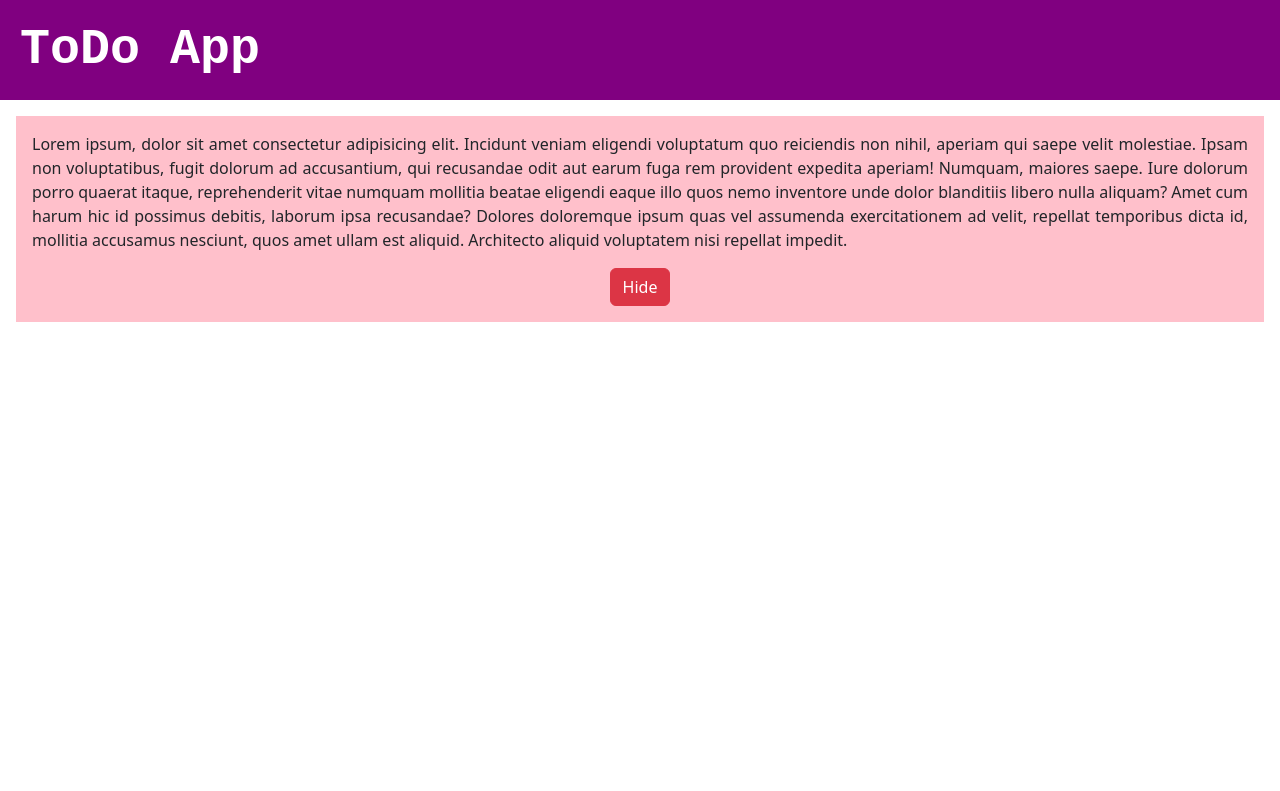
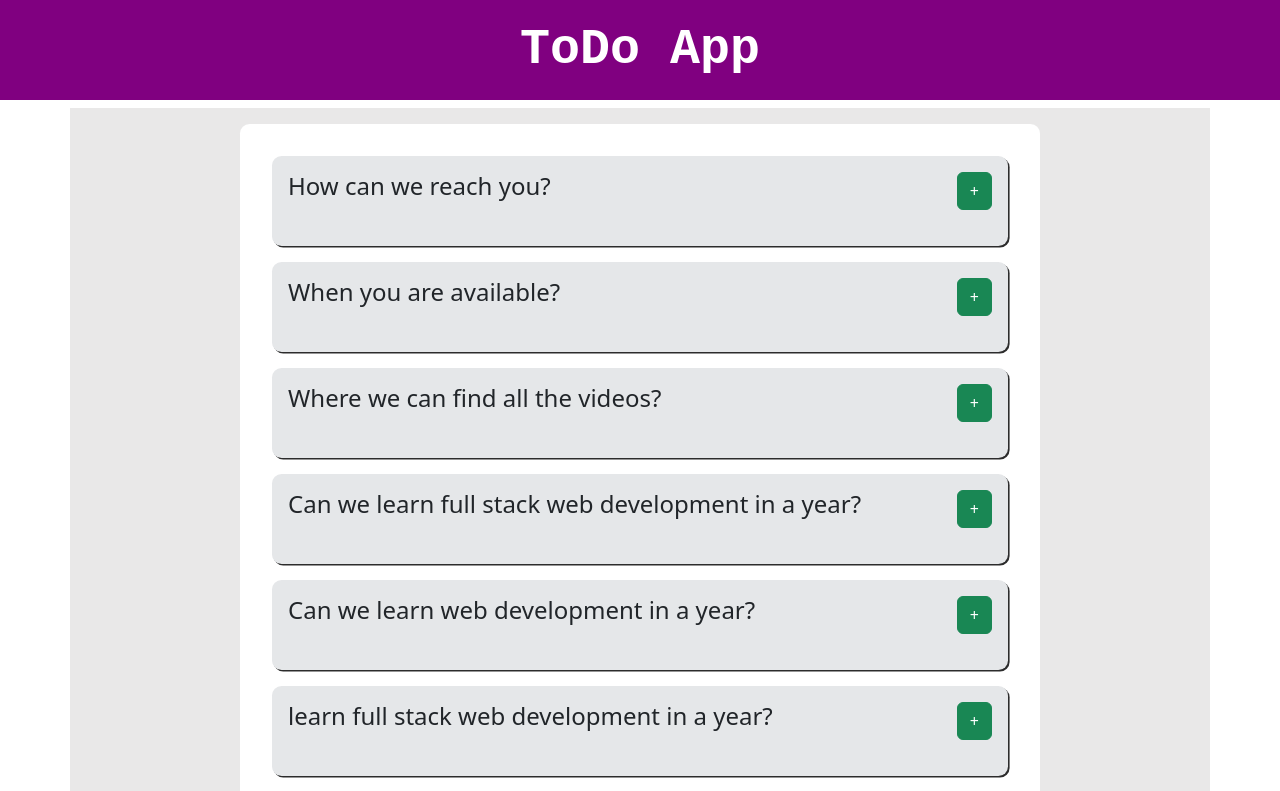
Before and after one commit to swapnilahmedshishir/reactTutorial, a React (Vite) app: page / in a window 1280 px wide. Shown: the top 791 px of the page. Built offline with nearby package versions, Linux system fonts and the light colour scheme.

Commit message:
learning faqs show and hide

```diff
--- a/src/App.jsx
+++ b/src/App.jsx
@@ -15,6 +15,7 @@ import From from './component/FROM/From';
 import { Passing_data_prent } from './component/State_Lifting/Passing_data_prent';
 import { Formik } from './component/Formik/Formik';
 import { Toggle } from './component/Toggle/Toggle';
+import { FAQS } from './component/FAQ/FAQS';
 
 
 function App() {
@@ -23,7 +24,7 @@ function App() {
     <div className='app'>
        <h1 className='heading'>ToDo App</h1>
 
-    <Toggle></Toggle>
+    <FAQS></FAQS>
 
 
         {
@@ -31,7 +32,7 @@ function App() {
 //<From_Data_Collect></From_Data_Collect>
 //<Formik></Formik>
 //<Passing_data_prent></Passing_data_prent>
-//
+// <Toggle></Toggle>
           //<EventHandler></EventHandler>
           //<UpadateState></UpadateState>
         //<StopPropagation></StopPropagation>
--- /dev/null
+++ b/src/component/FAQ/FAQ.jsx
@@ -0,0 +1,23 @@
+import React, { useState } from 'react'
+import { Button } from 'react-bootstrap'
+import './faqs.css';
+export const FAQ = ({id, title, desc}) => {
+
+    const [toggle , setToggle ] = useState(false);
+
+  return (
+    <article className='faq'>
+        <div>
+            <h4>{title}</h4>
+            <Button variant='success' onClick={() => setToggle(!toggle)}>
+                {
+                    toggle ? '-': '+'
+                }
+            </Button>
+        </div>
+       <div className='faqDescript'>
+       {toggle && <p>{desc}</p> }
+       </div>
+    </article>
+  )
+}
--- /dev/null
+++ b/src/component/FAQ/FAQS.jsx
@@ -0,0 +1,21 @@
+import React, { useState } from 'react'
+import {faqsData} from './faqData';
+import { FAQ } from './FAQ';
+
+export const FAQS = () => {
+    const [faqs, setFaqs] = useState(faqsData);
+
+
+  return (
+    <main className='container'>
+        <section className='faqs'>
+            {
+            faqs.map((faq) =>
+            <FAQ key={faq.id}{...faq}></FAQ>
+            )}
+
+        </section>
+
+    </main>
+  )
+}
--- /dev/null
+++ b/src/component/FAQ/faqData.jsx
@@ -0,0 +1,52 @@
+export const faqsData = [
+    {
+      id: 1,
+      title: "How can we reach you?",
+      desc: "Lorem ipsum dolor sit amet consectetur, adipisicing elit. Corporis dicta nihil neque molestias cupiditate obcaecati officiis magnam numquam iure doloremque.",
+    },
+    {
+      id: 2,
+      title: "When you are available?",
+      desc: "Lorem ipsum dolor sit amet consectetur, adipisicing elit. Corporis dicta nihil neque molestias cupiditate obcaecati officiis magnam numquam iure doloremque.",
+    },
+    {
+      id: 3,
+      title: "Where we can find all the videos?",
+      desc: "Lorem ipsum dolor sit amet consectetur, adipisicing elit. Corporis dicta nihil neque molestias cupiditate obcaecati officiis magnam numquam iure doloremque.",
+    },
+    {
+      id: 4,
+      title: "Can we learn full stack web development in a year?",
+      desc: "Lorem ipsum dolor sit amet consectetur, adipisicing elit. Corporis dicta nihil neque molestias cupiditate obcaecati officiis magnam numquam iure doloremque.",
+    },
+    {
+        id: 5,
+        title: "Can we learn web development in a year?",
+        desc: "Lorem ipsum dolor sit amet consectetur, adipisicing elit. Corporis dicta nihil neque molestias cupiditate obcaecati officiis magnam numquam iure doloremque.",
+      },
+      {
+        id: 6,
+        title: "learn full stack web development in a year?",
+        desc: "Lorem ipsum dolor sit amet consectetur, adipisicing elit. Corporis dicta nihil neque molestias cupiditate obcaecati officiis magnam numquam iure doloremque.",
+      },
+      {
+        id: 7,
+        title: "Can we learn front end web development in a year?",
+        desc: "Lorem ipsum dolor sit amet consectetur, adipisicing elit. Corporis dicta nihil neque molestias cupiditate obcaecati officiis magnam numquam iure doloremque.",
+      },
+      {
+        id: 8,
+        title: "I love this cours",
+        desc: "Lorem ipsum dolor sit amet consectetur, adipisicing elit. Corporis dicta nihil neque molestias cupiditate obcaecati officiis magnam numquam iure doloremque.",
+      },
+      {
+        id: 9,
+        title: "learning coures and impovement ",
+        desc: "Lorem ipsum dolor sit amet consectetur, adipisicing elit. Corporis dicta nihil neque molestias cupiditate obcaecati officiis magnam numquam iure doloremque.",
+      },
+      {
+        id: 10,
+        title: "leaning and earning web development",
+        desc: "Lorem ipsum dolor sit amet consectetur, adipisicing elit. Corporis dicta nihil neque molestias cupiditate obcaecati officiis magnam numquam iure doloremque.",
+      },
+  ];
--- /dev/null
+++ b/src/component/FAQ/faqs.css
@@ -0,0 +1,38 @@
+.container {
+    min-height: 100vh;
+    display: flex;
+    justify-content: center;
+    align-items: center;
+    background-color: rgb(233, 232, 232);
+    padding: 1rem;
+  }
+
+  .faqs {
+    width: 50rem;
+    max-width: 100%;
+    background-color: white;
+    border-radius: 0.6rem;
+    padding: 1rem;
+  }
+
+  h1 {
+    text-align: center;
+  }
+
+
+.faq {
+    margin: 1rem;
+    background-color: rgb(229, 231, 233);
+    padding: 1rem;
+    border-radius: 0.6rem;
+    box-shadow: 0.1rem 0.1rem #2c2c2c;
+  }
+
+  .faq div {
+    display: flex;
+    justify-content: space-between;
+  }
+
+  .faqDescript{
+    margin-top: 20px;
+  }
```
